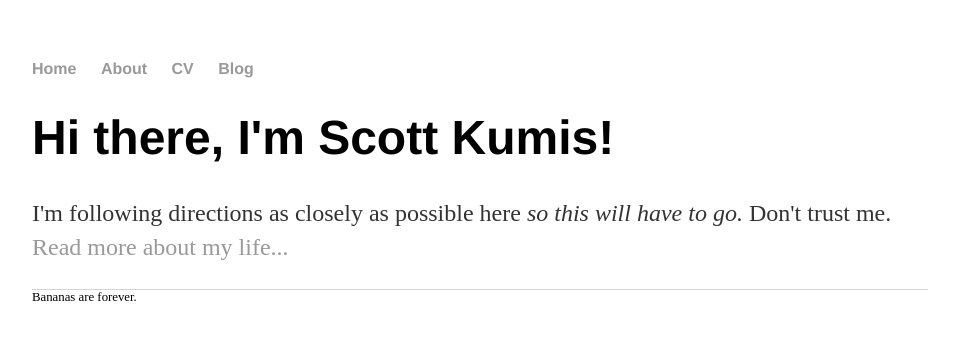
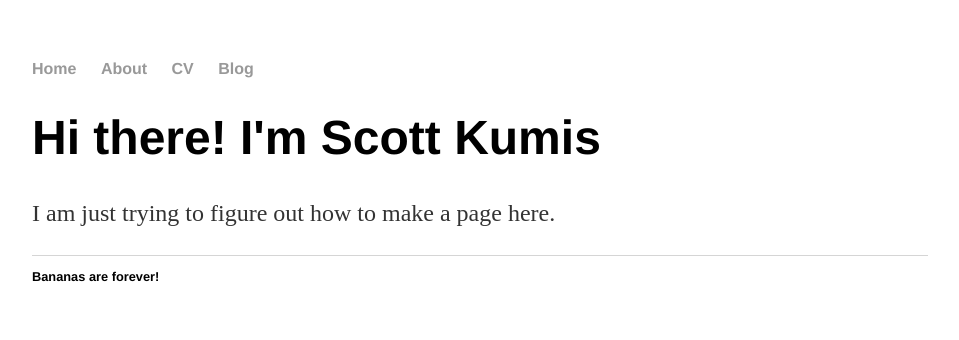
Before and after one commit to scottsimuk22/scottsimuk22.github.io, a Jekyll site: the page built from index.html, in a window 1280 px wide. Shown: the top 340 px of the page, without its empty margins (160-1119 px from the left). Built offline with Jekyll 4.4.1, drawn with Linux system fonts in a browser that asks for light colours.

Commit message:
Update index.html

```diff
--- a/index.html
+++ b/index.html
@@ -1,27 +1,8 @@
-<!DOCTYPE html>
-<html>
-	<head>
-		<title>Scott Kumis</title>
-		<!-- link to main stylesheet -->
-		<link rel="stylesheet" type="text/css" href="/css/main.css">
-	</head>
-	<body>
-		<nav>
-    		<ul>
-        		<li><a href="/">Home</a></li>
-	        	<li><a href="/about">About</a></li>
-        		<li><a href="/cv">CV</a></li>
-        		<li><a href="/blog">Blog</a></li>
-    		</ul>
-		</nav>
-		<div class="container">
-    		<div class="blurb">
-        		<h1>Hi there, I'm Scott Kumis!</h1>
-				<p>I'm following directions as closely as possible here<em> so this will have to go. </em> Don't trust me. <a href="/about">Read more about my life...</a></p>
-    		</div><!-- /.blurb -->
-		</div><!-- /.container -->
-		<footer>
-    		Bananas are forever.
-		</footer>
-	</body>
-</html>
+---
+layout: default
+title: Scott Kumis
+---
+<div class="blurb">
+	<h1>Hi there! I'm Scott Kumis</h1>
+	<p>I am just trying to figure out how to make a page here.</p>
+</div><!-- /.blurb -->
```
